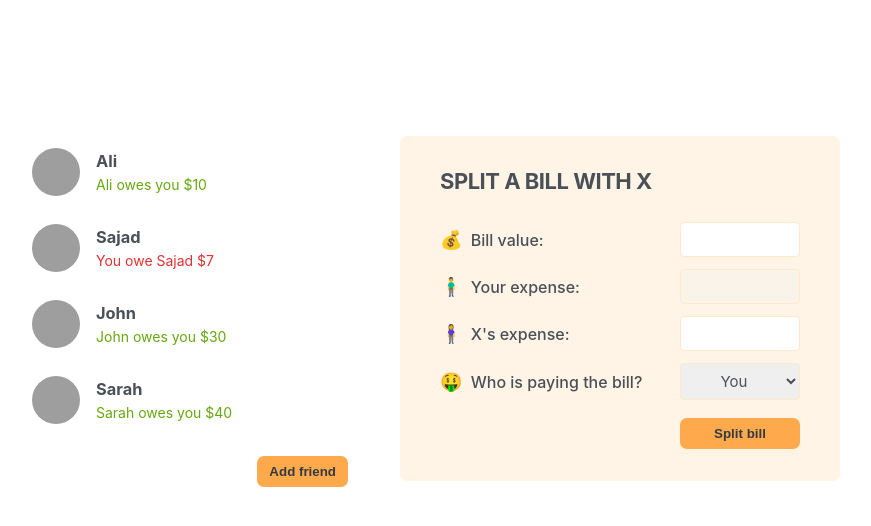
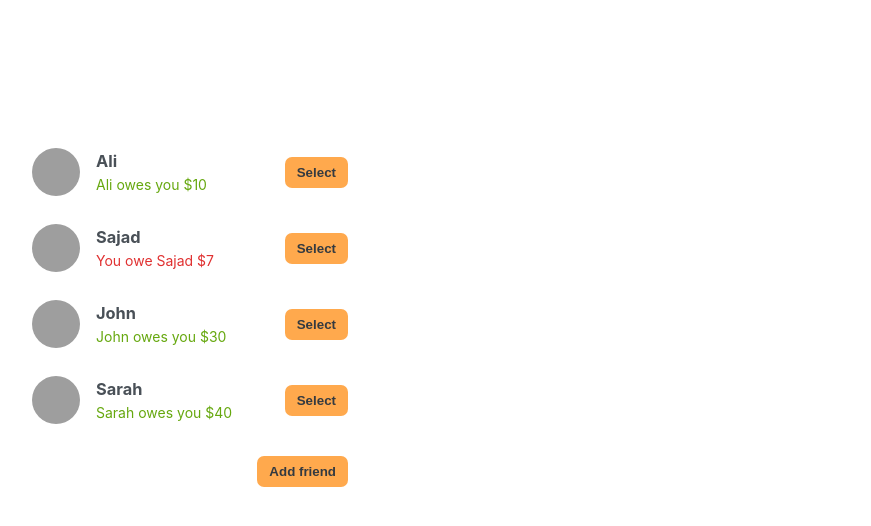
Before and after one commit to alisajad001/bill-split-app, a React (Vite) app: page / in a window 1280 px wide. Shown: the top 526 px of the page, without its empty margins (210-1081 px from the left). Built offline with nearby package versions, Linux system fonts and the light colour scheme; grey boxes are pictures that could not be loaded.

Commit message:
feat: Select a friend

```diff
--- a/src/App.jsx
+++ b/src/App.jsx
@@ -34,6 +34,7 @@
 function App() {
   const [friends, setFriends] = useState(initialFriends);
   const [showAddFriend, setShowAddFriend] = useState(false);
+  const [selectedFriend, setSelectedFriend] = useState(null);
 
   function handleShowAddFriend() {
     setShowAddFriend((prev) => !prev);
@@ -41,23 +42,31 @@
 
   function handleAddFriend(friend) {
     setFriends((prev) => [...prev, friend]);
+    setShowAddFriend(false);
+  }
+
+  function handleSelection(friend) {
+    // setSelectedFriend(friend);
+    setSelectedFriend((curr) => (curr?.id === friend.id ? null : friend));
+    setShowAddFriend(false);
   }
 
   return (
     <div className="app">
       <div className="sidebar">
-        <FriendsList friends={friends} />
-        {showAddFriend && (
-          <FormAddFriend
-            onAddFriend={handleAddFriend}
-            setShowAddFriend={setShowAddFriend}
-          />
-        )}
+        <FriendsList
+          friends={friends}
+          selectedFriend={selectedFriend}
+          onSelection={handleSelection}
+        />
+
+        {showAddFriend && <FormAddFriend onAddFriend={handleAddFriend} />}
+
         <Button onClick={handleShowAddFriend}>
           {showAddFriend ? "Close" : "Add friend"}
         </Button>
       </div>
-      <FormSplitBill />
+      {selectedFriend && <FormSplitBill selectedFriend={selectedFriend} />}
     </div>
   );
 }
--- a/src/components/FormAddFriend.jsx
+++ b/src/components/FormAddFriend.jsx
@@ -1,7 +1,7 @@
 import { useState } from "react";
 import Button from "./Button";
 
-function FormAddFriend({ onAddFriend, setShowAddFriend }) {
+function FormAddFriend({ onAddFriend }) {
   const [name, setName] = useState("");
   const [image, setImage] = useState("https://i.pravatar.cc/48?u=8463");
 
@@ -24,7 +24,6 @@
 
     setName("");
     setImage("");
-    setShowAddFriend(false);
   }
 
   return (
--- a/src/components/FormSplitBill.jsx
+++ b/src/components/FormSplitBill.jsx
@@ -1,23 +1,23 @@
 import Button from "./Button";
 
-function FormSplitBill() {
+function FormSplitBill({ selectedFriend }) {
   return (
     <form className="form-split-bill">
-      <h2>Split a bill with X</h2>
+      <h2>Split a bill with {selectedFriend.name}</h2>
 
       <label>💰 Bill value:</label>
       <input type="number" />
 
       <label>🧍‍♂️ Your expense:</label>
+      <input type="number" />
+
+      <label>🧍‍♀️ {selectedFriend.name} expense:</label>
       <input type="number" disabled />
-
-      <label>🧍‍♀️ X's expense:</label>
-      <input type="number" />
 
       <label>🤑 Who is paying the bill?</label>
       <select>
         <option value="user">You</option>
-        <option value="user">X</option>
+        <option value="friend">{selectedFriend.name}</option>
       </select>
 
       <Button>Split bill</Button>
--- a/src/components/Friend.jsx
+++ b/src/components/Friend.jsx
@@ -1,6 +1,10 @@
-function Friend({ friend }) {
+import Button from "./Button";
+
+function Friend({ friend, onSelection, selectedFriend }) {
+  const isSelected = selectedFriend?.id === friend.id;
+
   return (
-    <li>
+    <li className={isSelected ? "friend selected" : "friend"}>
       <img src={friend.image} alt={friend.name} />
       <h3>{friend.name}</h3>
       {friend.balance < 0 && (
@@ -16,6 +20,9 @@
       )}
 
       {friend.balance === 0 && <p>You and {friend.name} are even</p>}
+      <Button onClick={() => onSelection(friend)}>
+        {isSelected ? "Close" : "Select"}
+      </Button>
     </li>
   );
 }
--- a/src/components/FriendsList.jsx
+++ b/src/components/FriendsList.jsx
@@ -1,10 +1,15 @@
 import Friend from "./Friend";
 
-function FriendsList({ friends }) {
+function FriendsList({ friends, onSelection, selectedFriend }) {
   return (
     <ul>
       {friends.map((friend) => (
-        <Friend key={friend.id} friend={friend} />
+        <Friend
+          key={friend.id}
+          friend={friend}
+          onSelection={onSelection}
+          selectedFriend={selectedFriend}
+        />
       ))}
     </ul>
   );
```
